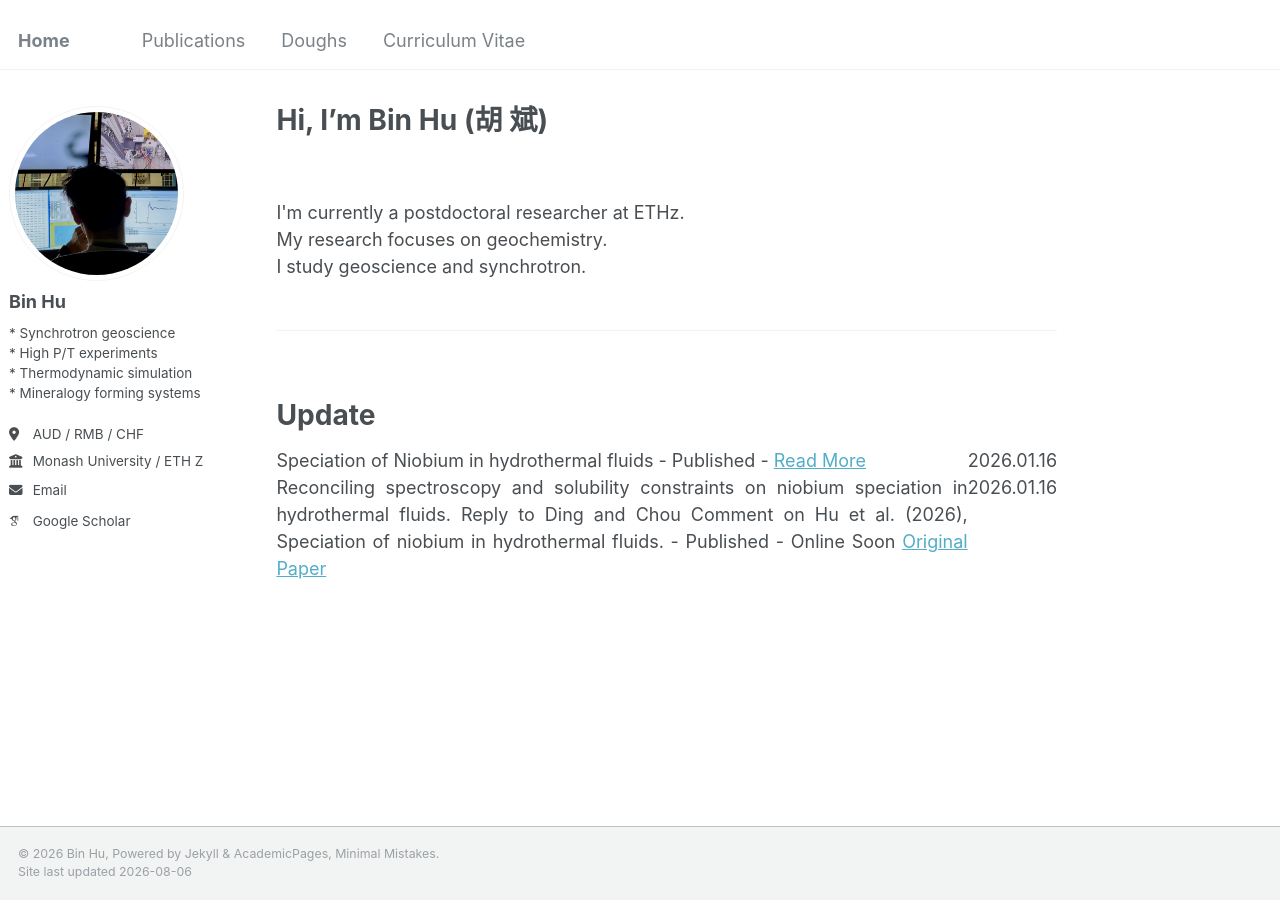
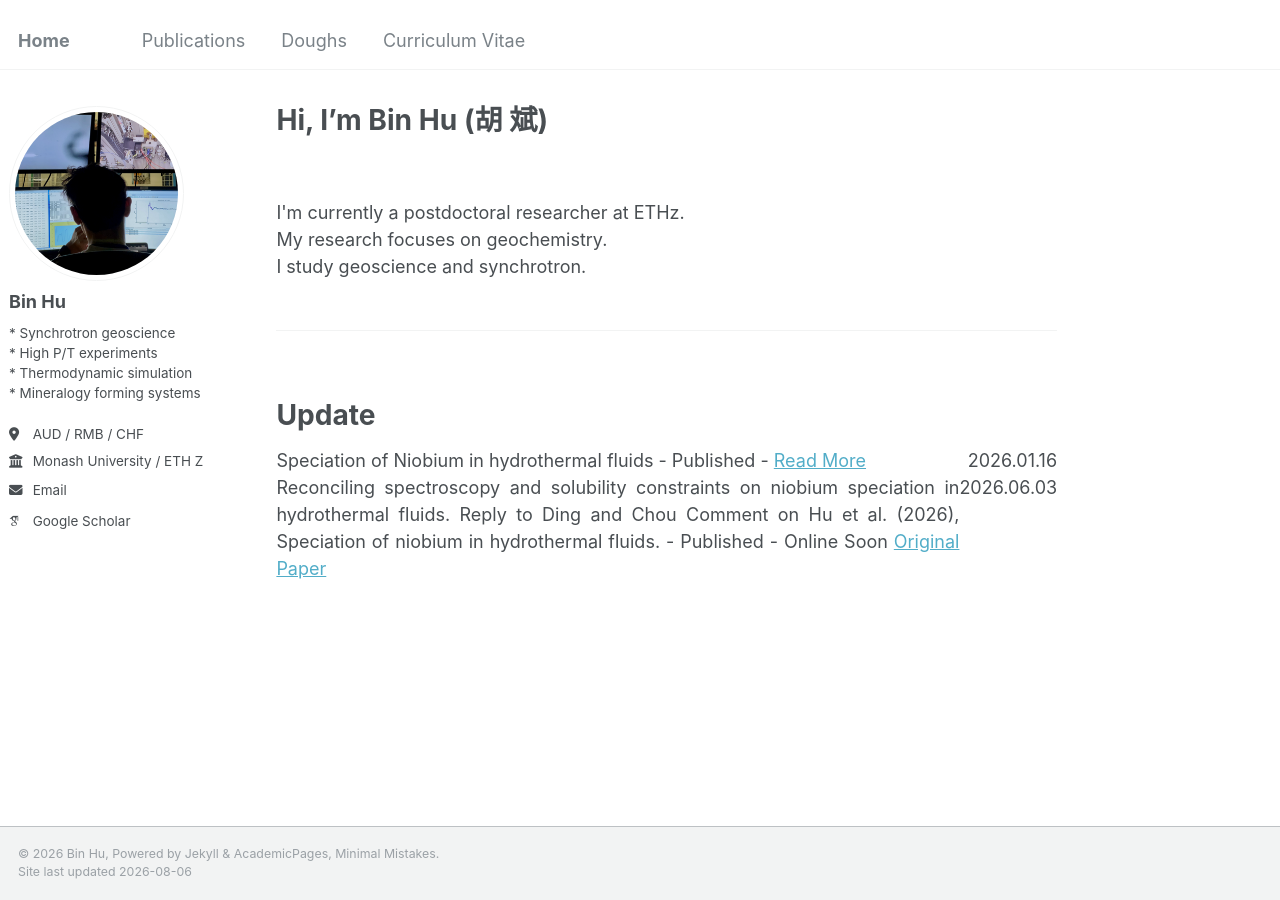
Before and after one commit to bhchemx/bhchemx.github.io, a Jekyll site: the page built from _pages/about.md, in a window 1280 px wide. Built offline with Jekyll 4.4.1, drawn with Linux system fonts in a browser that asks for light colours; some web fonts are replaced.

Commit message:
Update about.md

```diff
--- a/_pages/about.md
+++ b/_pages/about.md
@@ -45,6 +45,6 @@ redirect_from:
         Reconciling spectroscopy and solubility constraints on niobium speciation in hydrothermal fluids. Reply to Ding and Chou Comment on Hu et al. (2026), Speciation of niobium in hydrothermal fluids. - Published - Online Soon <a href = "https://bhchemx.github.io/publication/2026-01-12-GCA-Nb">Original Paper</a>
     </span>
     <span>
-        2026.01.16
+        2026.06.03
     </span>
 </div>
```
